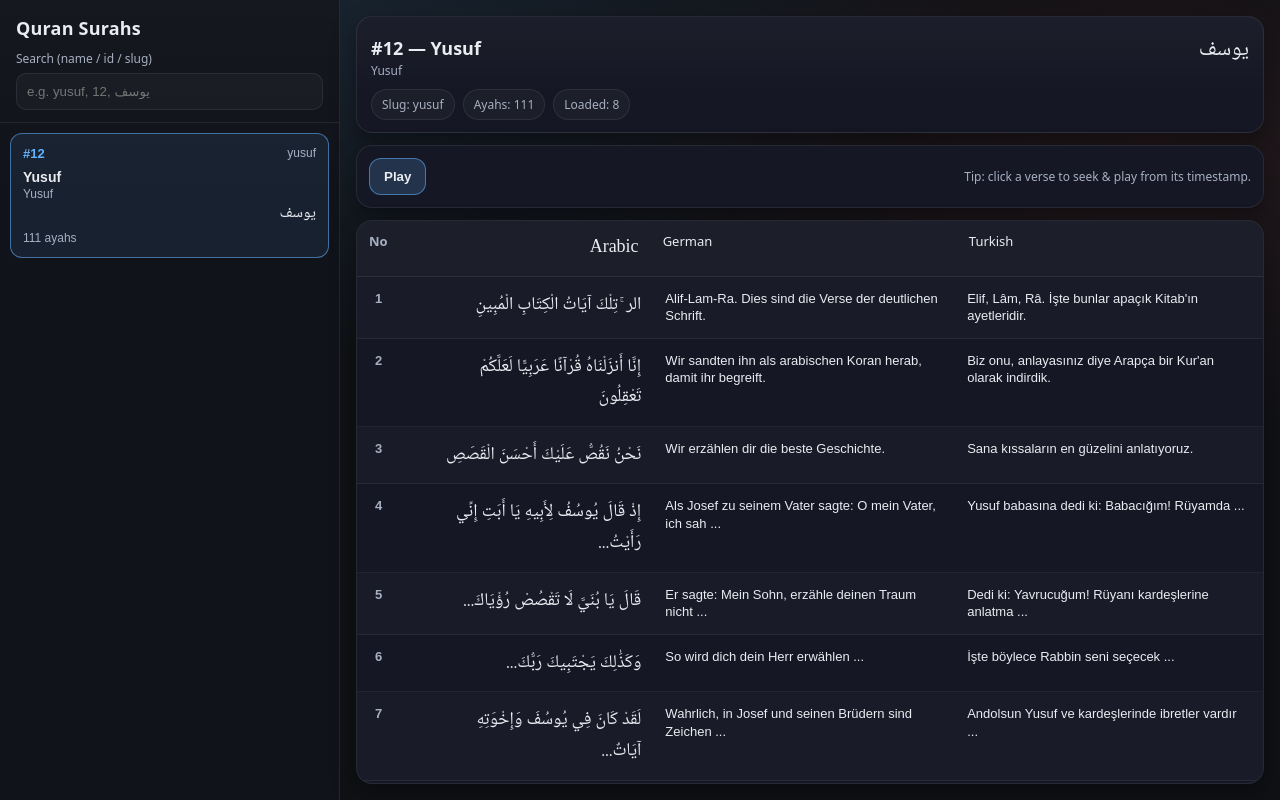
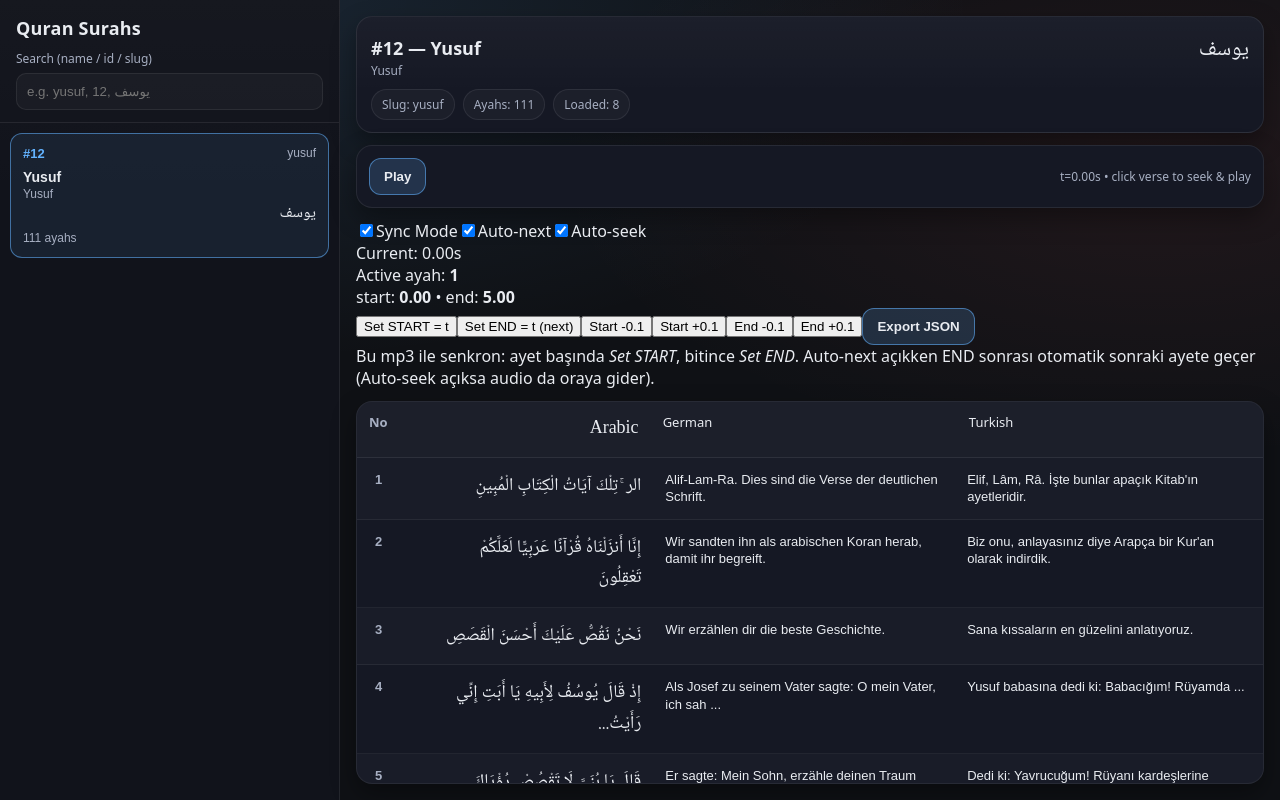
Before and after one commit to sunrise8030/Qatd, a React (Vite) app: page / in a window 1280 px wide. Built offline with nearby package versions, Linux system fonts and the light colour scheme.

Commit message:
Update App.jsx

```diff
--- a/src/App.jsx
+++ b/src/App.jsx
@@ -22,11 +22,19 @@ function resolvePublicUrl(maybeAbsolutePath) {
 }
 
 function normalizeForSearch(value) {
-  // Unicode property escape kullanmıyoruz (bazı ortamlarda parse error → boş sayfa).
   return String(value ?? "")
     .toLowerCase()
     .normalize("NFKD")
     .replace(/[\u0300-\u036f]/g, "");
+}
+
+function clamp(n, min, max) {
+  return Math.max(min, Math.min(max, n));
+}
+
+function safeText(v) {
+  const s = String(v ?? "").trim();
+  return s ? s : "—";
 }
 
 function findActiveVerseIndex(verses, t) {
@@ -105,7 +113,7 @@ function SurahList({ surahs, selectedSlug, query, onQueryChange, onSelect }) {
   );
 }
 
-function AudioControls({ audioRef, audioSrc, isPlaying, onTogglePlay }) {
+function AudioControls({ audioRef, audioSrc, isPlaying, onTogglePlay, currentTime }) {
   return (
     <section className="audioPanel" aria-label="Audio player">
       <audio ref={audioRef} src={audioSrc} preload="metadata" />
@@ -113,28 +121,116 @@ function AudioControls({ audioRef, audioSrc, isPlaying, onTogglePlay }) {
         <button type="button" className="primaryButton" onClick={onTogglePlay}>
           {isPlaying ? "Pause" : "Play"}
         </button>
-        <div className="audioHint">Tip: click a verse to seek &amp; play from its timestamp.</div>
+        <div className="audioHint">t={currentTime.toFixed(2)}s • click verse to seek & play</div>
       </div>
     </section>
   );
 }
 
-function VerseTable({ verses, activeIndex, onVerseClick, rowRefs }) {
+function SyncPanel({
+  enabled,
+  onToggle,
+  autoNext,
+  onToggleAutoNext,
+  autoSeek,
+  onToggleAutoSeek,
+  currentTime,
+  activeVerse,
+  onSetStart,
+  onSetEnd,
+  onNudgeStart,
+  onNudgeEnd,
+  onDownloadJson,
+}) {
+  return (
+    <section className="syncPanel" aria-label="Sync tools">
+      <div className="syncHeader">
+        <label className="syncToggle">
+          <input type="checkbox" checked={enabled} onChange={(e) => onToggle(e.target.checked)} />
+          <span>Sync Mode</span>
+        </label>
+
+        <label className="syncToggle">
+          <input
+            type="checkbox"
+            checked={autoNext}
+            disabled={!enabled}
+            onChange={(e) => onToggleAutoNext(e.target.checked)}
+          />
+          <span>Auto-next</span>
+        </label>
+
+        <label className="syncToggle">
+          <input
+            type="checkbox"
+            checked={autoSeek}
+            disabled={!enabled || !autoNext}
+            onChange={(e) => onToggleAutoSeek(e.target.checked)}
+          />
+          <span>Auto-seek</span>
+        </label>
+
+        <div className="syncTime">Current: {currentTime.toFixed(2)}s</div>
+      </div>
+
+      <div className="syncBody">
+        <div className="syncRow">
+          <div className="syncLabel">
+            Active ayah: <strong>{activeVerse?.ayah ?? "—"}</strong>
+          </div>
+          <div className="syncLabel">
+            start: <strong>{Number(activeVerse?.start ?? 0).toFixed(2)}</strong> • end:{" "}
+            <strong>{Number(activeVerse?.end ?? 0).toFixed(2)}</strong>
+          </div>
+        </div>
+
+        <div className="syncButtons">
+          <button type="button" className="ghostButton" disabled={!enabled || !activeVerse} onClick={onSetStart}>
+            Set START = t
+          </button>
+          <button type="button" className="ghostButton" disabled={!enabled || !activeVerse} onClick={onSetEnd}>
+            Set END = t (next)
+          </button>
+
+          <span className="syncSpacer" />
+
+          <button type="button" className="ghostButton" disabled={!enabled || !activeVerse} onClick={() => onNudgeStart(-0.1)}>
+            Start -0.1
+          </button>
+          <button type="button" className="ghostButton" disabled={!enabled || !activeVerse} onClick={() => onNudgeStart(0.1)}>
+            Start +0.1
+          </button>
+          <button type="button" className="ghostButton" disabled={!enabled || !activeVerse} onClick={() => onNudgeEnd(-0.1)}>
+            End -0.1
+          </button>
+          <button type="button" className="ghostButton" disabled={!enabled || !activeVerse} onClick={() => onNudgeEnd(0.1)}>
+            End +0.1
+          </button>
+
+          <span className="syncSpacer" />
+
+          <button type="button" className="primaryButton" disabled={!enabled} onClick={onDownloadJson}>
+            Export JSON
+          </button>
+        </div>
+
+        <div className="syncHelp">
+          Bu mp3 ile senkron: ayet başında <em>Set START</em>, bitince <em>Set END</em>. Auto-next açıkken END sonrası
+          otomatik sonraki ayete geçer (Auto-seek açıksa audio da oraya gider).
+        </div>
+      </div>
+    </section>
+  );
+}
+
+function VerseTable({ verses, activeIndex, onVerseClick, rowRefs, syncEnabled, onPickActiveForSync }) {
   return (
     <section className="versesPanel" aria-label="Verses">
       <div className="tableHeader" role="row">
-        <div className="cell cellNo" role="columnheader">
-          No
-        </div>
-        <div className="cell cellAr" role="columnheader">
-          Arabic
-        </div>
-        <div className="cell cellDe" role="columnheader">
-          German
-        </div>
-        <div className="cell cellTr" role="columnheader">
-          Turkish
-        </div>
+        <div className="cell cellNo" role="columnheader">No</div>
+        <div className="cell cellAr" role="columnheader">Arabic</div>
+        <div className="cell cellDe" role="columnheader">German</div>
+        <div className="cell cellTr" role="columnheader">Turkish</div>
       </div>
 
       <div className="tableBody" role="rowgroup">
@@ -145,7 +241,10 @@ function VerseTable({ verses, activeIndex, onVerseClick, rowRefs }) {
               key={`${v.ayah}-${idx}`}
               type="button"
               className={`row ${isActive ? "rowActive" : ""}`}
-              onClick={() => onVerseClick(v, idx)}
+              onClick={() => {
+                if (syncEnabled) onPickActiveForSync(idx);
+                onVerseClick(v, idx);
+              }}
               ref={(el) => {
                 if (el) rowRefs.current.set(idx, el);
                 else rowRefs.current.delete(idx);
@@ -154,17 +253,27 @@ function VerseTable({ verses, activeIndex, onVerseClick, rowRefs }) {
               title={`Seek to ${Number(v.start).toFixed(2)}s`}
             >
               <div className="cell cellNo">{v.ayah}</div>
-              <div className="cell cellAr" dir="rtl" lang="ar">
-                {v.ar}
-              </div>
-              <div className="cell cellDe">{v.de}</div>
-              <div className="cell cellTr">{v.tr}</div>
+              <div className="cell cellAr" dir="rtl" lang="ar">{safeText(v.ar)}</div>
+              <div className="cell cellDe">{safeText(v.de)}</div>
+              <div className="cell cellTr">{safeText(v.tr)}</div>
             </button>
           );
         })}
       </div>
     </section>
   );
+}
+
+function downloadJson(filename, data) {
+  const blob = new Blob([JSON.stringify(data, null, 2)], { type: "application/json;charset=utf-8" });
+  const url = URL.createObjectURL(blob);
+  const a = document.createElement("a");
+  a.href = url;
+  a.download = filename;
+  document.body.appendChild(a);
+  a.click();
+  a.remove();
+  URL.revokeObjectURL(url);
 }
 
 export default function App() {
@@ -177,6 +286,12 @@ export default function App() {
 
   const [activeIndex, setActiveIndex] = useState(-1);
   const [isPlaying, setIsPlaying] = useState(false);
+  const [currentTime, setCurrentTime] = useState(0);
+
+  const [syncEnabled, setSyncEnabled] = useState(true);
+  const [syncIndex, setSyncIndex] = useState(-1);
+  const [autoNext, setAutoNext] = useState(true);
+  const [autoSeek, setAutoSeek] = useState(true);
 
   const audioRef = useRef(null);
   const rowRefs = useRef(new Map());
@@ -185,11 +300,8 @@ export default function App() {
   const filteredSurahs = useMemo(() => {
     const q = normalizeForSearch(query.trim());
     if (!q) return SURAH_METADATA;
-
     return SURAH_METADATA.filter((s) => {
-      const haystack = [s.slug, s.id, s.nameTr, s.nameDe, s.nameAr]
-        .map((x) => normalizeForSearch(x))
-        .join(" | ");
+      const haystack = [s.slug, s.id, s.nameTr, s.nameDe, s.nameAr].map(normalizeForSearch).join(" | ");
       return haystack.includes(q);
     });
   }, [query]);
@@ -203,6 +315,8 @@ export default function App() {
     } catch {}
     setIsPlaying(false);
     setActiveIndex(-1);
+    setCurrentTime(0);
+    setSyncIndex(-1);
     lastScrolledIndexRef.current = -1;
   }, []);
 
@@ -218,6 +332,7 @@ export default function App() {
       setErrorMsg("");
       setVerses([]);
       setActiveIndex(-1);
+      setSyncIndex(-1);
       lastScrolledIndexRef.current = -1;
 
       stopAndResetAudio();
@@ -229,7 +344,10 @@ export default function App() {
         if (!res.ok) throw new Error(`Fetch failed (${res.status}) for ${url}`);
         const json = await res.json();
         if (!Array.isArray(json)) throw new Error("Invalid JSON: expected an array of verses");
-        if (!aborted) setVerses(json);
+        if (!aborted) {
+          setVerses(json);
+          setSyncIndex(json.length ? 0 : -1);
+        }
       } catch (err) {
         console.error("[Surah load error]", err);
         if (!aborted) setErrorMsg("Failed to load verses. Check console for details.");
@@ -250,6 +368,7 @@ export default function App() {
 
     const onTimeUpdate = () => {
       const t = audio.currentTime || 0;
+      setCurrentTime(t);
       const idx = findActiveVerseIndex(verses, t);
       setActiveIndex((prev) => (prev === idx ? prev : idx));
     };
@@ -312,6 +431,82 @@ export default function App() {
     }
   };
 
+  const activeVerseForSync = useMemo(() => {
+    if (syncIndex < 0) return null;
+    return verses[syncIndex] ?? null;
+  }, [verses, syncIndex]);
+
+  const updateVerseTiming = (idx, patch) => {
+    setVerses((prev) => {
+      if (!prev[idx]) return prev;
+      const next = prev.slice();
+      next[idx] = { ...next[idx], ...patch };
+      return next;
+    });
+  };
+
+  const setStartToNow = () => {
+    if (syncIndex < 0) return;
+    const s = clamp(currentTime, 0, Number.POSITIVE_INFINITY);
+    const end = Number(verses[syncIndex]?.end);
+    const safeEnd = Number.isFinite(end) ? Math.max(end, s + 0.01) : s + 0.01;
+    updateVerseTiming(syncIndex, { start: s, end: safeEnd });
+  };
+
+  const setEndToNow = async () => {
+    if (syncIndex < 0) return;
+
+    const e = clamp(currentTime, 0, Number.POSITIVE_INFINITY);
+    const start = Number(verses[syncIndex]?.start);
+    const safeStart = Number.isFinite(start) ? Math.min(start, e - 0.01) : Math.max(0, e - 0.5);
+    const safeEnd = Math.max(e, safeStart + 0.01);
+
+    updateVerseTiming(syncIndex, { start: Math.max(0, safeStart), end: safeEnd });
+
+    if (!autoNext) return;
+
+    const nextIdx = syncIndex + 1;
+    if (!verses[nextIdx]) return;
+
+    setSyncIndex(nextIdx);
+
+    if (!autoSeek) return;
+
+    const audio = audioRef.current;
+    const nextStart = Number(verses[nextIdx]?.start);
+    if (!audio || !Number.isFinite(nextStart)) return;
+
+    try {
+      audio.currentTime = Math.max(0, nextStart);
+      await audio.play();
+    } catch (err) {
+      console.error("[Auto-seek/play error]", err);
+    }
+  };
+
+  const nudgeStart = (delta) => {
+    if (syncIndex < 0) return;
+    const start = Number(verses[syncIndex]?.start);
+    const end = Number(verses[syncIndex]?.end);
+    const s = Number.isFinite(start) ? start + delta : delta;
+    const e = Number.isFinite(end) ? Math.max(end, s + 0.01) : s + 0.5;
+    updateVerseTiming(syncIndex, { start: Math.max(0, s), end: e });
+  };
+
+  const nudgeEnd = (delta) => {
+    if (syncIndex < 0) return;
+    const start = Number(verses[syncIndex]?.start);
+    const end = Number(verses[syncIndex]?.end);
+    const e = Number.isFinite(end) ? end + delta : delta;
+    const s = Number.isFinite(start) ? Math.min(start, e - 0.01) : Math.max(0, e - 0.5);
+    updateVerseTiming(syncIndex, { start: Math.max(0, s), end: Math.max(e, s + 0.01) });
+  };
+
+  const downloadSyncedJson = () => {
+    if (!selectedSurah) return;
+    downloadJson(`${selectedSurah.slug}.json`, verses);
+  };
+
   if (!selectedSurah) return <div style={{ padding: 16 }}>Select a surah.</div>;
 
   return (
@@ -350,12 +545,41 @@ export default function App() {
           </div>
         ) : null}
 
-        <AudioControls audioRef={audioRef} audioSrc={audioSrc} isPlaying={isPlaying} onTogglePlay={togglePlay} />
+        <AudioControls
+          audioRef={audioRef}
+          audioSrc={audioSrc}
+          isPlaying={isPlaying}
+          onTogglePlay={togglePlay}
+          currentTime={currentTime}
+        />
+
+        <SyncPanel
+          enabled={syncEnabled}
+          onToggle={setSyncEnabled}
+          autoNext={autoNext}
+          onToggleAutoNext={setAutoNext}
+          autoSeek={autoSeek}
+          onToggleAutoSeek={setAutoSeek}
+          currentTime={currentTime}
+          activeVerse={activeVerseForSync}
+          onSetStart={setStartToNow}
+          onSetEnd={setEndToNow}
+          onNudgeStart={nudgeStart}
+          onNudgeEnd={nudgeEnd}
+          onDownloadJson={downloadSyncedJson}
+        />
 
         {loading ? (
           <div className="loadingState">Loading verses…</div>
         ) : (
-          <VerseTable verses={verses} activeIndex={activeIndex} onVerseClick={handleVerseClick} rowRefs={rowRefs} />
+          <VerseTable
+            verses={verses}
+            activeIndex={activeIndex}
+            onVerseClick={handleVerseClick}
+            rowRefs={rowRefs}
+            syncEnabled={syncEnabled}
+            onPickActiveForSync={setSyncIndex}
+          />
         )}
       </main>
     </div>
```
